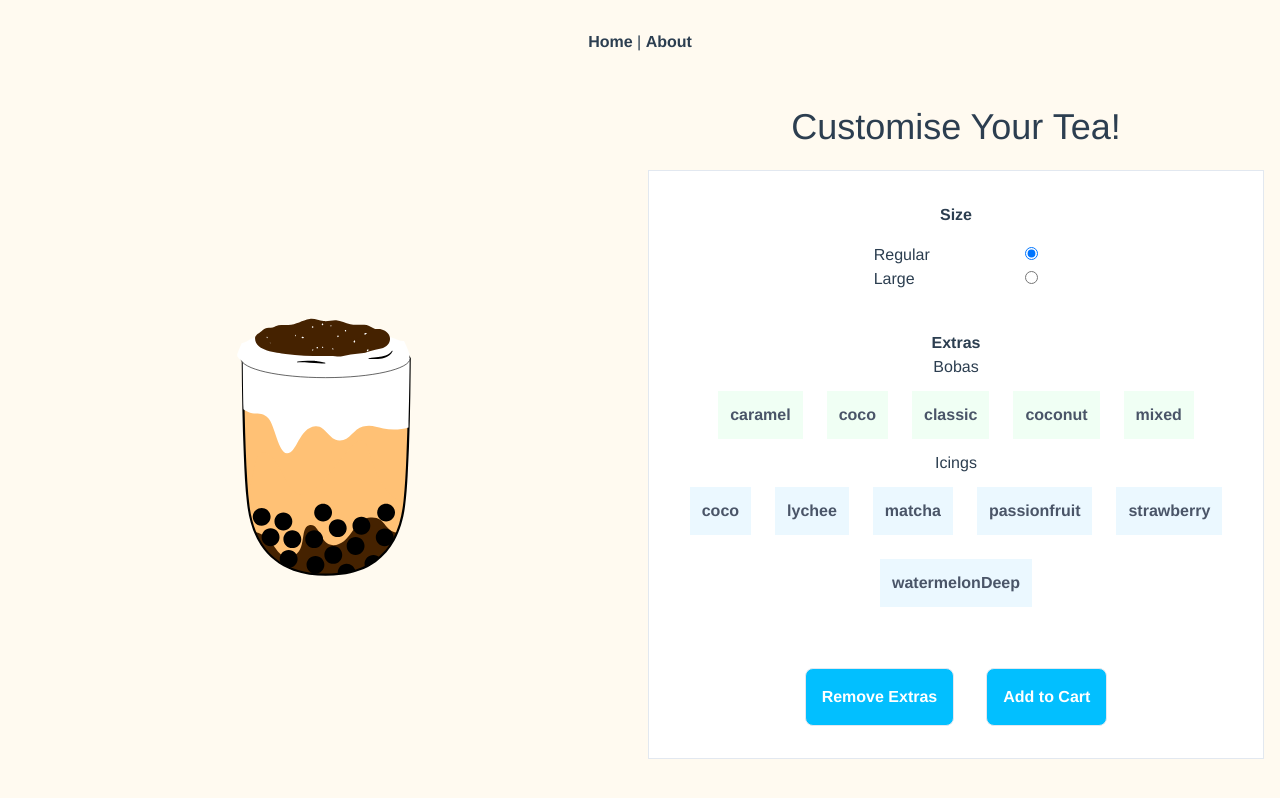
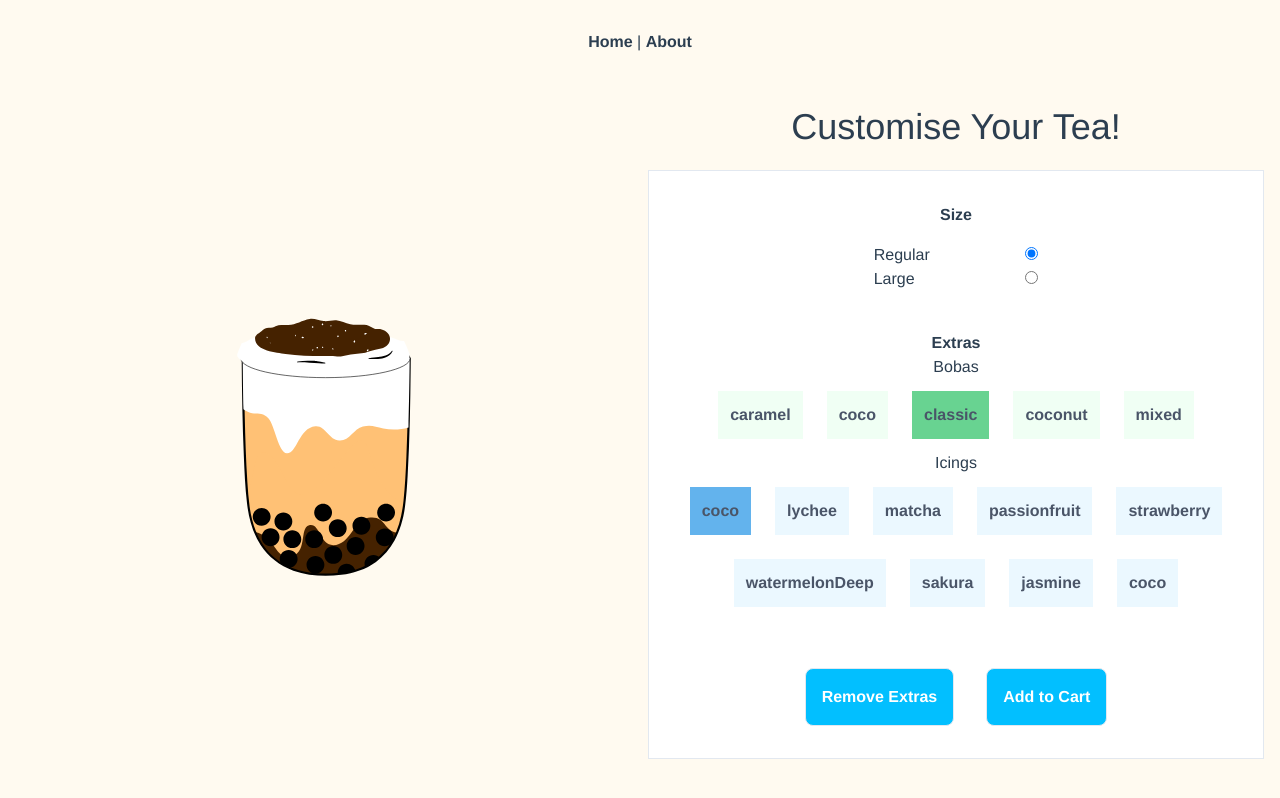
Before and after one commit to HeliumDragon/bubble-tea, a Vue app: page /customise/1 in a window 1280 px wide. Shown: the top 798 px of the page. Built offline with nearby package versions, Linux system fonts and the light colour scheme; data requests are answered from the project's data file.

Commit message:
Add remove and reset

```diff
--- a/src/data/db.json
+++ b/src/data/db.json
@@ -52,6 +52,18 @@
       {
         "id": "6",
         "name": "watermelonDeep"
+      },
+      {
+        "id": "7",
+        "name": "sakura"
+      },
+      {
+        "id": "8",
+        "name": "jasmine"
+      },
+      {
+        "id": "9",
+        "name": "coco"
       }
     ]
   },
--- a/src/views/Customise.vue
+++ b/src/views/Customise.vue
@@ -13,6 +13,8 @@
         :boba2="customBoba2Color"
         :showStraw="false"
         :showLid="false"
+        :showIcing="!!this.selectedIcing"
+        :showBoba="!!this.selectedBoba"
       ></BubbleTeaDisplay>
     </div>
     <div class="gr">
@@ -95,6 +97,9 @@ export default {
           this.selectedIcing = item;
           break;
         case 'reset-toppings':
+          this.remove();
+          break;
+        case 'reset-original':
           this.reset();
           break;
         case 'confirm':
@@ -120,9 +125,15 @@ export default {
 
       this.$router.replace('/');
     },
+    remove() {
+      this.selectedIcing = null;
+      this.selectedBoba = null;
+    },
     reset() {
-      this.selectedBoba = null;
-      this.selectedIcing = null;
+      this.selectedBoba = this.bobas.find(i => i.name === 'classic');
+      this.selectedIcing = this.icings.find(
+        i => i.name === this.tea.ingredients.icing
+      );
     }
   },
   async created() {
@@ -130,8 +141,9 @@ export default {
     this.tea = tea;
 
     const extras = await httpService.get(`extras`);
-    this.icings = extras.icings;
+    this.icings = extras.icings.filter(i => i.name !== tea.ingredients.base1);
     this.bobas = extras.bobas;
+    this.reset();
   }
 };
 </script>
```
